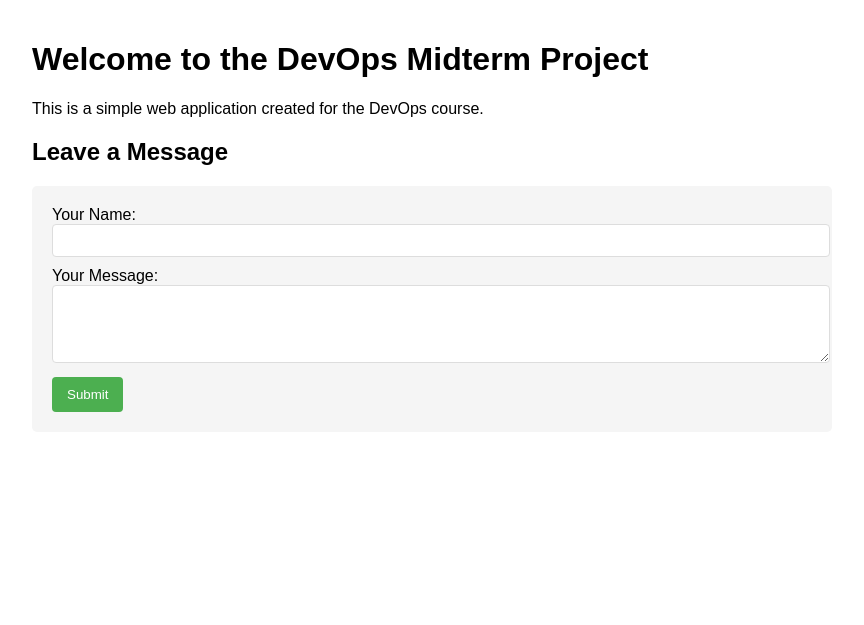
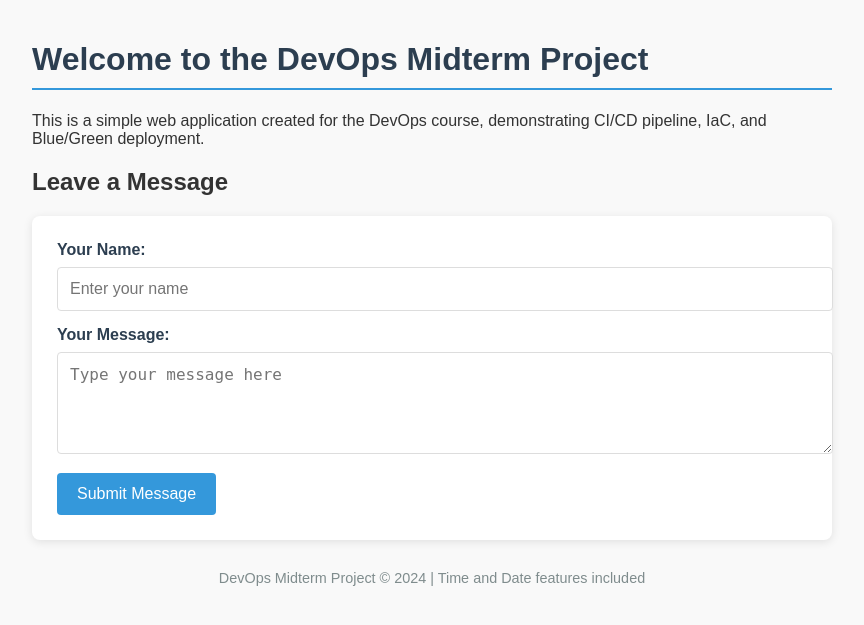
Before and after one commit to annanoaa/devops-mid, a Flask app: page / in a window 1280 px wide. Shown: the top 625 px of the page, without its empty margins (208-1072 px from the left). Run offline with Flask 3, Linux system fonts and the light colour scheme.

Commit message:
Add timestamp feature and improve UI

```diff
--- a/app.py
+++ b/app.py
@@ -1,4 +1,5 @@
 from flask import Flask, render_template, request, redirect, url_for
+from datetime import datetime
 
 app = Flask(__name__)
 
@@ -10,7 +11,8 @@ def index():
 def submit():
     name = request.form.get('name', 'Anonymous')
     message = request.form.get('message', '')
-    return render_template('result.html', name=name, message=message)
+    timestamp = datetime.now().strftime("%Y-%m-%d %H:%M:%S")
+    return render_template('result.html', name=name, message=message, timestamp=timestamp)
 
 if __name__ == '__main__':
     app.run(debug=True)
--- a/templates/index.html
+++ b/templates/index.html
@@ -8,47 +8,74 @@
             max-width: 800px;
             margin: 0 auto;
             padding: 20px;
+            background-color: #f9f9f9;
+            color: #333;
+        }
+        h1 {
+            color: #2c3e50;
+            border-bottom: 2px solid #3498db;
+            padding-bottom: 10px;
         }
         form {
-            background-color: #f5f5f5;
-            padding: 20px;
-            border-radius: 5px;
+            background-color: #ffffff;
+            padding: 25px;
+            border-radius: 8px;
+            box-shadow: 0 2px 10px rgba(0,0,0,0.1);
         }
         input, textarea {
             width: 100%;
-            padding: 8px;
-            margin-bottom: 10px;
+            padding: 12px;
+            margin-bottom: 15px;
             border: 1px solid #ddd;
             border-radius: 4px;
+            font-size: 16px;
+        }
+        label {
+            display: block;
+            margin-bottom: 8px;
+            font-weight: bold;
+            color: #2c3e50;
         }
         button {
-            background-color: #4CAF50;
+            background-color: #3498db;
             color: white;
-            padding: 10px 15px;
+            padding: 12px 20px;
             border: none;
             border-radius: 4px;
             cursor: pointer;
+            font-size: 16px;
+            transition: background-color 0.3s;
         }
         button:hover {
-            background-color: #45a049;
+            background-color: #2980b9;
+        }
+        .footer {
+            margin-top: 30px;
+            text-align: center;
+            font-size: 0.9em;
+            color: #7f8c8d;
         }
     </style>
 </head>
 <body>
     <h1>Welcome to the DevOps Midterm Project</h1>
-    <p>This is a simple web application created for the DevOps course.</p>
+    <p>This is a simple web application created for the DevOps course, demonstrating CI/CD pipeline, IaC, and Blue/Green deployment.</p>
 
     <h2>Leave a Message</h2>
     <form action="/submit" method="post">
         <div>
             <label for="name">Your Name:</label>
-            <input type="text" id="name" name="name" required>
+            <input type="text" id="name" name="name" required placeholder="Enter your name">
         </div>
         <div>
             <label for="message">Your Message:</label>
-            <textarea id="message" name="message" rows="4" required></textarea>
+            <textarea id="message" name="message" rows="4" required placeholder="Type your message here"></textarea>
         </div>
-        <button type="submit">Submit</button>
+        <button type="submit">Submit Message</button>
     </form>
+
+    <div class="footer">
+        <p>DevOps Midterm Project &copy; 2024 | Time and Date features included</p>
+    </div>
 </body>
 </html>
--- a/test_app.py
+++ b/test_app.py
@@ -20,6 +20,7 @@ class AppTestCase(unittest.TestCase):
         self.assertEqual(response.status_code, 200)
         self.assertIn(b'Test User', response.data)
         self.assertIn(b'This is a test message', response.data)
+        self.assertIn(b'Submitted on:', response.data)
 
 if __name__ == '__main__':
     unittest.main()
```
Also changed, not shown: templates/result.html (+7 -0 lines), README.md.
